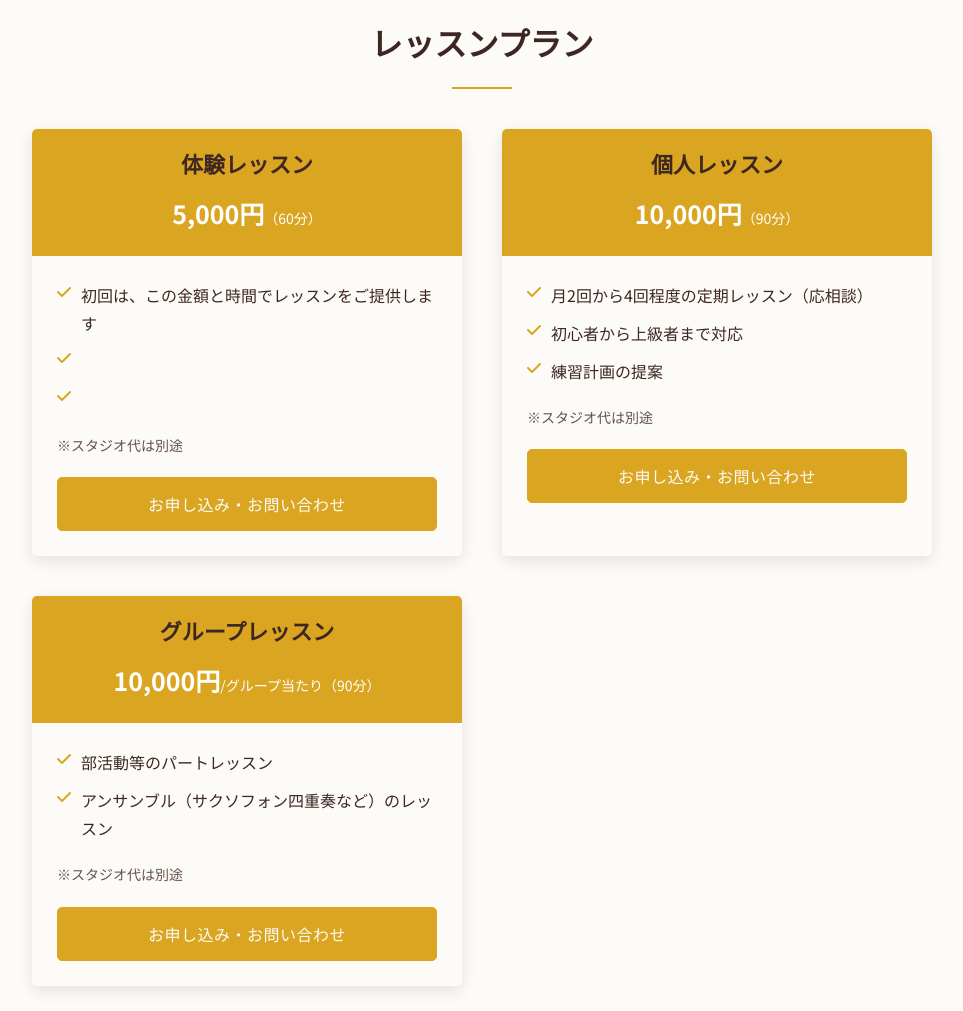
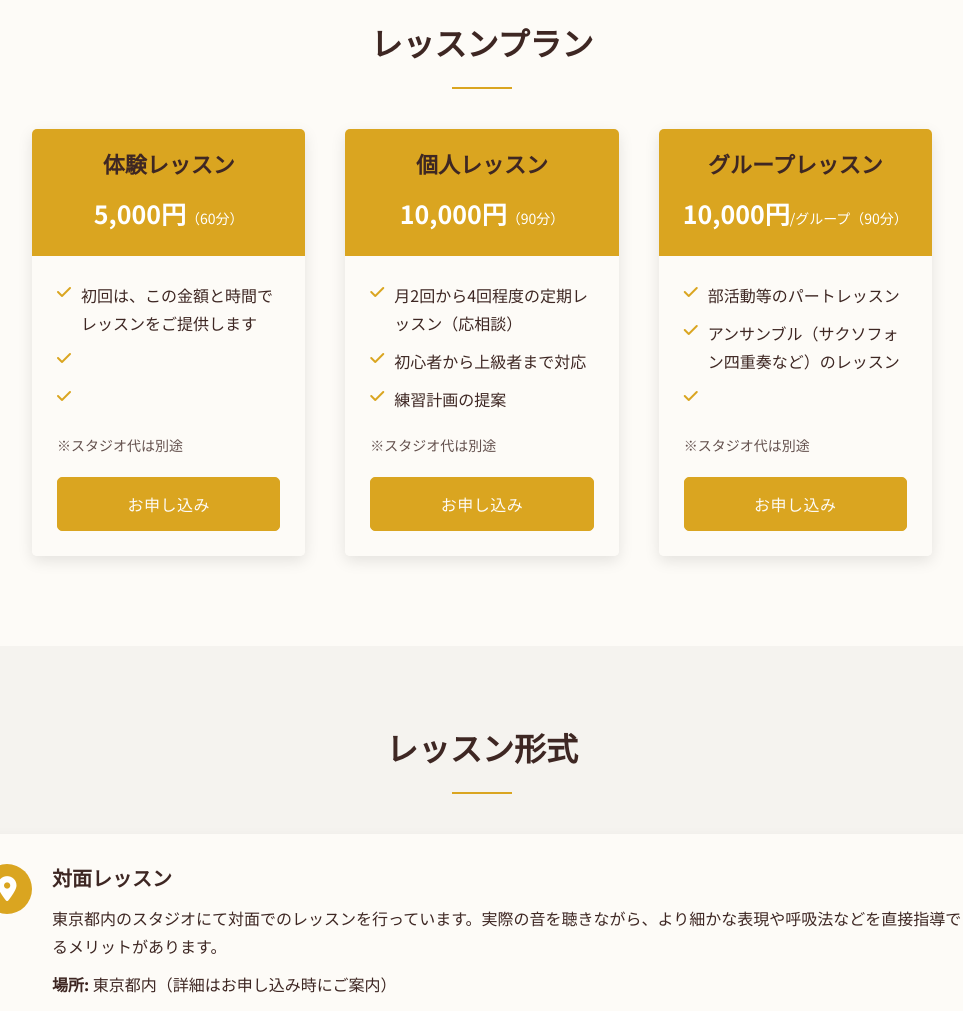
Before and after one commit to AkrMcmr/kasahara-web, a website: page lessons.html in a window 1280 px wide. Shown: the part 1620-2631 px from the top of the page, without its empty margins (158-1121 px from the left). Drawn offline with Linux system fonts and the light colour scheme.

Commit message:
レッスンプランを3カラムに

```diff
--- a/css/pages.css
+++ b/css/pages.css
@@ -250,7 +250,7 @@
 
 .plans-list {
   display: grid;
-  grid-template-columns: repeat(2, 1fr);
+  grid-template-columns: repeat(3, 1fr);
   gap: 4rem;
   max-width: 90rem;
   margin: 0 auto;
--- a/lessons.html
+++ b/lessons.html
@@ -95,7 +95,7 @@
                 <li><i class="fas fa-check"></i> &nbsp;</li>
               </ul>
               <p>※スタジオ代は別途</p>
-              <a href="contact.html" class="btn btn-primary">お申し込み・お問い合わせ</a>
+              <a href="contact.html" class="btn btn-primary">お申し込み</a>
             </div>
           </div>
 
@@ -111,21 +111,22 @@
                 <li><i class="fas fa-check"></i> 練習計画の提案</li>
               </ul>
               <p>※スタジオ代は別途</p>
-              <a href="contact.html" class="btn btn-primary">お申し込み・お問い合わせ</a>
+              <a href="contact.html" class="btn btn-primary">お申し込み</a>
             </div>
           </div>
           <div class="plan-card fade-in delay-200">
             <div class="plan-header">
               <h4 class="plan-title">グループレッスン</h4>
-              <p class="plan-price">10,000円<span>/グループ当たり（90分）</span></p>
+              <p class="plan-price">10,000円<span>/グループ（90分）</span></p>
             </div>
             <div class="plan-content">
               <ul class="plan-details">
                 <li><i class="fas fa-check"></i> 部活動等のパートレッスン</li>
                 <li><i class="fas fa-check"></i> アンサンブル（サクソフォン四重奏など）のレッスン</li>
+                <li><i class="fas fa-check"></i> &nbsp;</li>
               </ul>
               <p>※スタジオ代は別途</p>
-              <a href="contact.html" class="btn btn-primary">お申し込み・お問い合わせ</a>
+              <a href="contact.html" class="btn btn-primary">お申し込み</a>
             </div>
           </div>
         </div>
```
